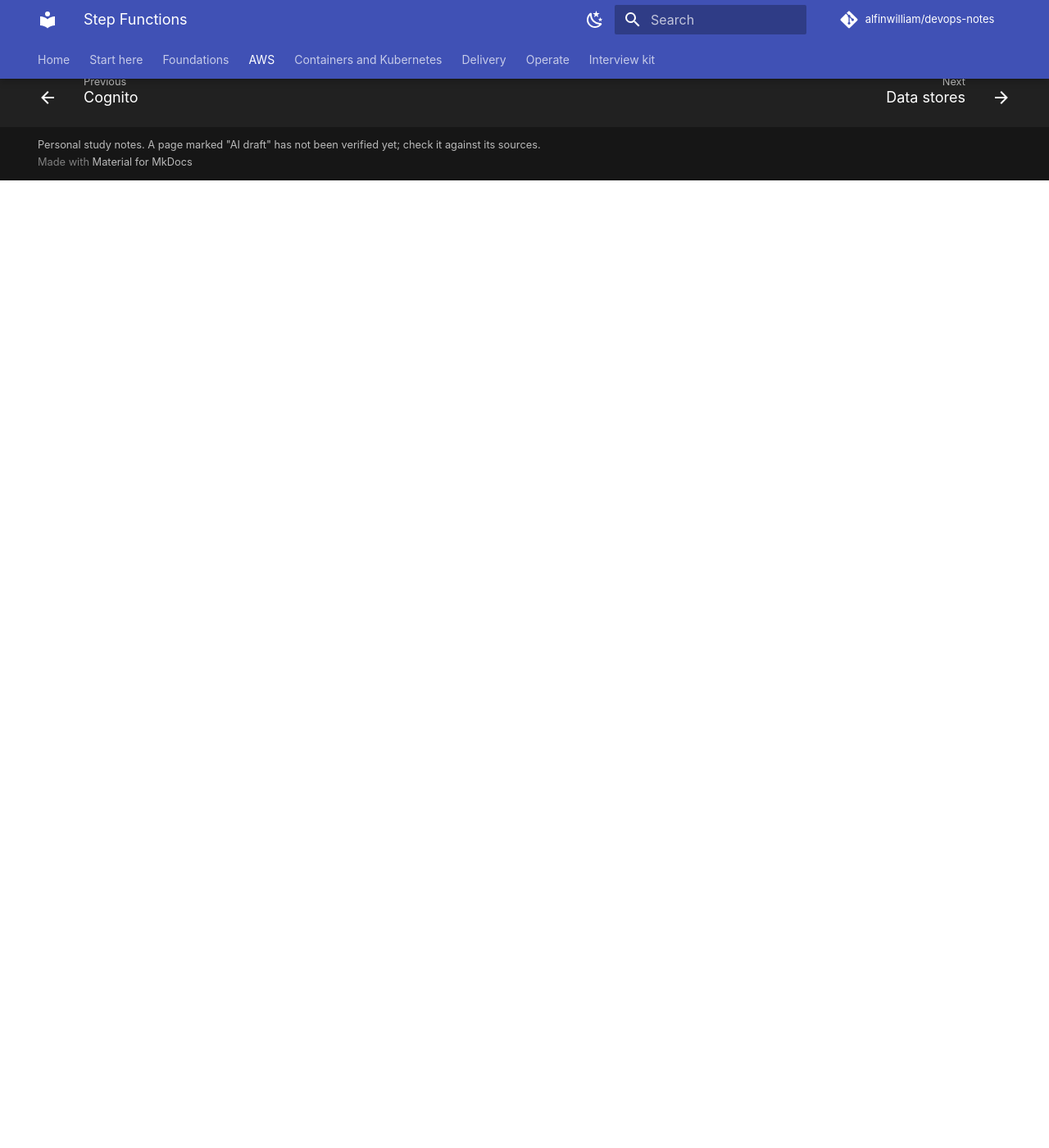
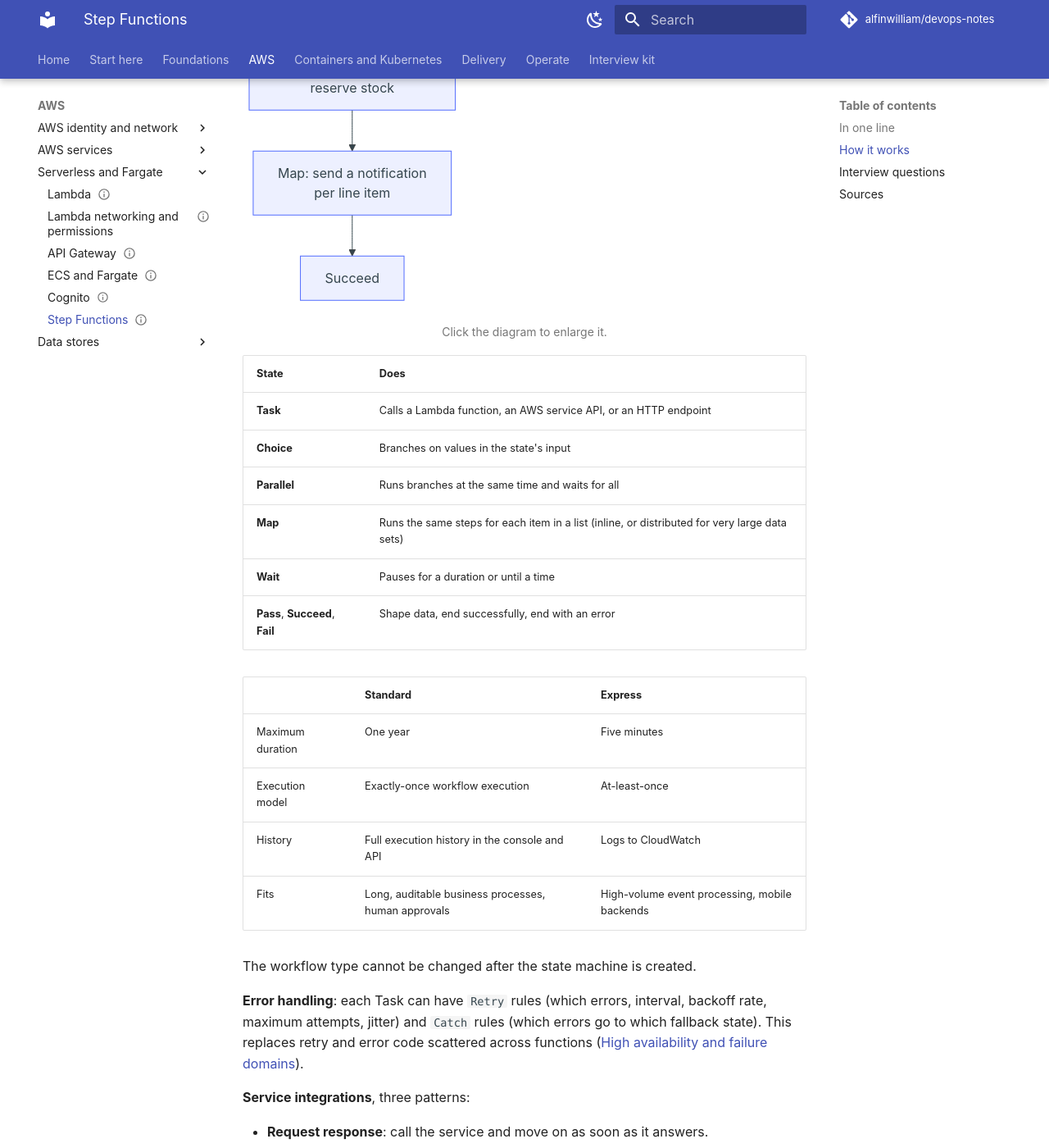
Before and after one commit to alfinwilliam/devops-notes, an MkDocs documentation site: the page built from docs/serverless/step-functions.md, in a window 1280 px wide and 1400 px high, scrolled down 1180 px. Shown: the whole window at 82% size. Built offline with MkDocs 1.6.1 and Material for MkDocs 9.7.7, drawn with Linux system fonts in a browser that asks for light colours; comment, search, counter and statistics services are not loaded; some of the changed text lies outside the part shown.

Commit message:
serverless: add "Step Functions"
Co-Authored-By: Claude Opus 5.5 <noreply@anthropic.com>

````diff
--- a/docs/serverless/step-functions.md
+++ b/docs/serverless/step-functions.md
@@ -1,19 +1,122 @@
 ---
 title: "Step Functions"
-status: stub
+status: draft
 form: short
 commands: docs
 ---
 
 # Step Functions
 
-> **Status: not written yet.** This page is a placeholder that lists what it will cover.
+> **Status: AI draft, 2026-11-16.** Not yet verified by me. Written from the AWS Step Functions Developer Guide; no AWS calls were made.
 
-## Planned coverage
+## In one line
 
-- A state machine as orchestration
-- State types: Task, Choice, Parallel, Map, Wait
-- Standard vs Express workflows
-- Error handling with Retry and Catch
-- Service integrations and waiting for a callback
-- When to use it instead of chaining Lambdas
+Step Functions runs a state machine you define in JSON (Amazon States Language): each state does work, makes a choice, runs branches in parallel, loops over items or waits, with retries and error catching built in. Standard workflows run up to a year with a full audit history; Express workflows run up to five minutes at high volume.
+
+## How it works
+
+```mermaid
+flowchart TD
+    S["Start: order received"] --> V["Task: validate (Lambda)<br/>Retry on throttling"]
+    V --> C{"Choice: in stock?"}
+    C -->|"yes"| P["Parallel: charge payment,<br/>reserve stock"]
+    C -->|"no"| W["Task: wait for restock callback<br/>(.waitForTaskToken)"]
+    W --> P
+    P --> M["Map: send a notification<br/>per line item"]
+    M --> E["Succeed"]
+    V -->|"Catch: validation error"| F["Fail: notify and stop"]
+```
+
+| State | Does |
+|---|---|
+| **Task** | Calls a Lambda function, an AWS service API, or an HTTP endpoint |
+| **Choice** | Branches on values in the state's input |
+| **Parallel** | Runs branches at the same time and waits for all |
+| **Map** | Runs the same steps for each item in a list (inline, or distributed for very large data sets) |
+| **Wait** | Pauses for a duration or until a time |
+| **Pass**, **Succeed**, **Fail** | Shape data, end successfully, end with an error |
+
+| | Standard | Express |
+|---|---|---|
+| Maximum duration | One year | Five minutes |
+| Execution model | Exactly-once workflow execution | At-least-once |
+| History | Full execution history in the console and API | Logs to CloudWatch |
+| Fits | Long, auditable business processes, human approvals | High-volume event processing, mobile backends |
+
+The workflow type cannot be changed after the state machine is created.
+
+**Error handling**: each Task can have `Retry` rules (which errors, interval, backoff rate, maximum attempts, jitter) and `Catch` rules (which errors go to which fallback state). This replaces retry and error code scattered across functions ([High availability and failure domains](../operations/high-availability.md)).
+
+**Service integrations**, three patterns:
+
+- **Request response**: call the service and move on as soon as it answers.
+- **Run a job (`.sync`)**: start something (an ECS task, a Glue job, a nested workflow) and wait until it finishes ([ECS and Fargate](ecs-and-fargate.md)).
+- **Wait for callback (`.waitForTaskToken`)**: pass a token to someone (a queue consumer, a human approval email); the workflow pauses until they return it.
+
+Standard and Express support the same integrations, but not all the same patterns (Express does not support `.sync` or callbacks).
+
+**Instead of chaining Lambdas**: when one function calls the next, the error handling, retries, timeouts and state live inside code, and a failure halfway leaves no record of where it stopped. A state machine makes the flow visible, retries declarative, and every execution traceable; functions stay small and single-purpose ([Lambda](lambda.md)).
+
+## Interview questions
+
+**1. When would you use Step Functions instead of chaining Lambda functions?**
+
+<details markdown="1">
+<summary>Answer</summary>
+
+- Multi-step processes needing retries, branching, parallelism, waits or human approval.
+- The flow and its error handling become declarative and visible, with a history per execution.
+- Functions stay small; no function waits on another (paying for idle time).
+
+</details>
+
+**2. Standard or Express workflows?**
+
+<details markdown="1">
+<summary>Answer</summary>
+
+- Standard: up to one year, exactly-once workflow execution, full history; for long, auditable processes.
+- Express: up to five minutes, at-least-once, high volume; for event processing.
+- The type cannot be changed later.
+
+</details>
+
+**3. How do Retry and Catch work?**
+
+<details markdown="1">
+<summary>Answer</summary>
+
+- Retry: for matching errors, wait and try again with backoff up to a maximum number of attempts.
+- Catch: after retries are exhausted (or for non-retryable errors), route to a fallback state with the error details.
+- Both are per state, in the state machine definition.
+
+</details>
+
+**4. How do you wait for a human approval in a workflow?**
+
+<details markdown="1">
+<summary>Answer</summary>
+
+- A Task with the `.waitForTaskToken` pattern sends a token (for example in an email or a queue message).
+- The workflow pauses until something calls `SendTaskSuccess` or `SendTaskFailure` with the token.
+- Standard workflows can wait up to a year; add a timeout.
+
+</details>
+
+**5. What does the Map state do?**
+
+<details markdown="1">
+<summary>Answer</summary>
+
+- Runs the same sub-workflow for each item in an array, with configurable concurrency.
+- Distributed mode handles very large data sets (for example many objects in S3) as child executions.
+- Errors per item can be retried or tolerated up to a threshold.
+
+</details>
+
+## Sources
+
+- [AWS Step Functions Developer Guide: choosing a workflow type](https://docs.aws.amazon.com/step-functions/latest/dg/choosing-workflow-type.html)
+- [AWS Step Functions Developer Guide: workflow states](https://docs.aws.amazon.com/step-functions/latest/dg/workflow-states.html)
+- [AWS Step Functions Developer Guide: error handling](https://docs.aws.amazon.com/step-functions/latest/dg/concepts-error-handling.html)
+- [AWS Step Functions Developer Guide: service integration patterns](https://docs.aws.amazon.com/step-functions/latest/dg/connect-to-resource.html)
````
